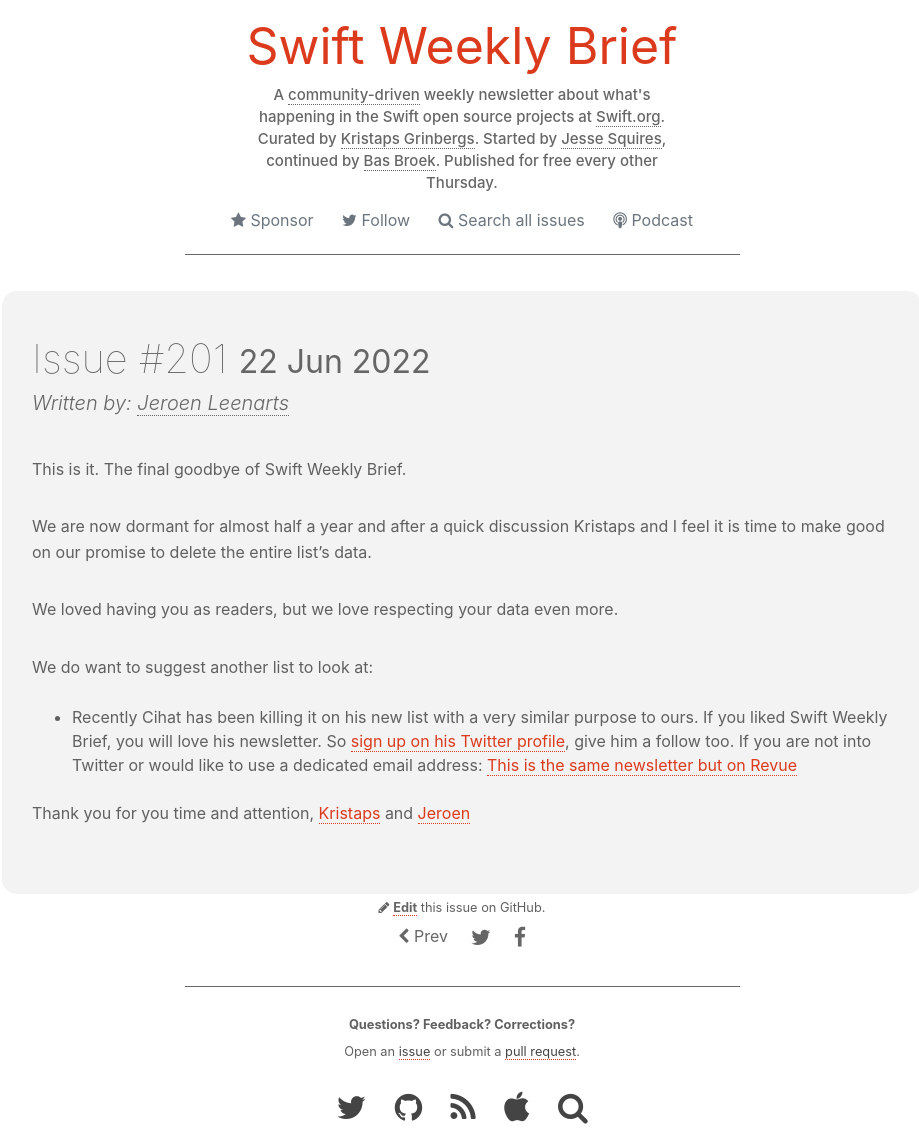
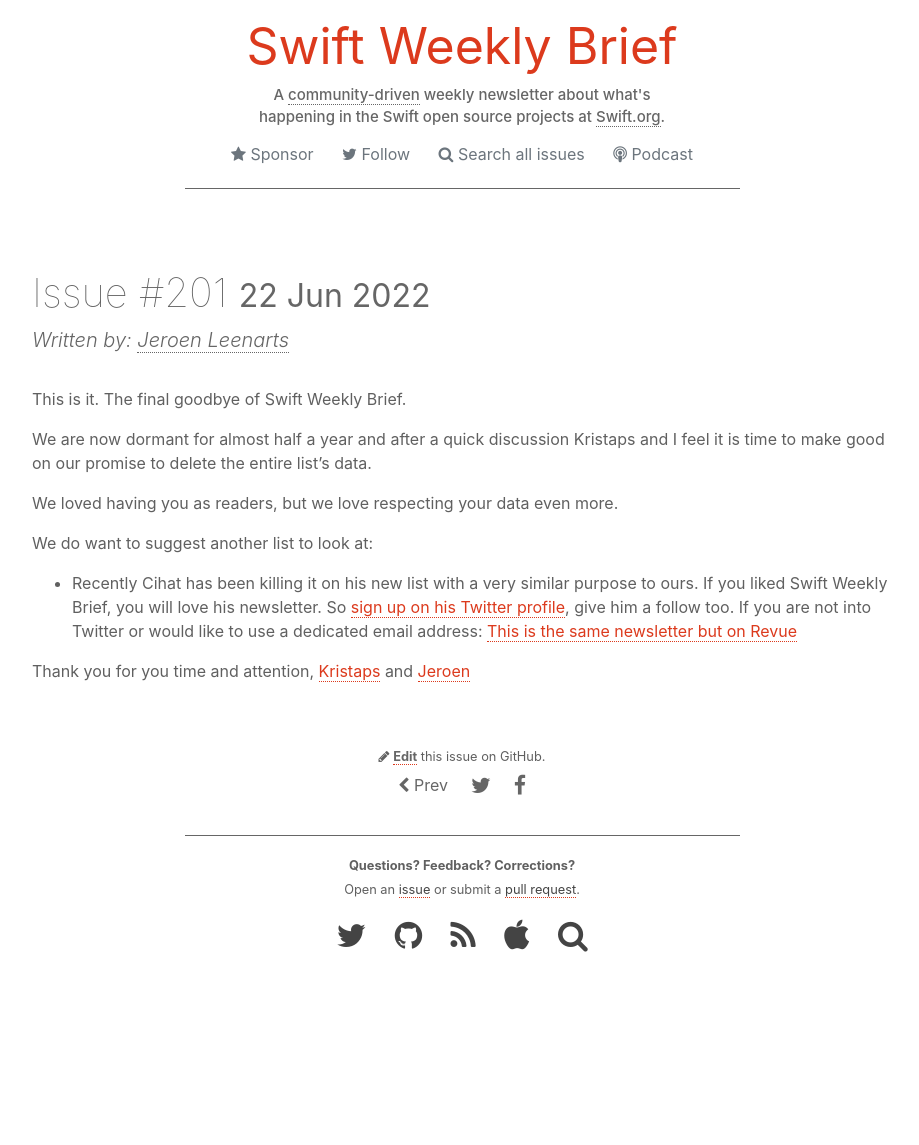
Before and after one commit to SwiftWeekly/swiftweekly.github.io, a Jekyll site: the page built from _posts/2022-06-22-issue-201.md, in a window 1280 px wide. Shown: the whole page, without its empty margins (178-1097 px from the left). Built offline with Jekyll 4.4.1, drawn with Linux system fonts in a browser that asks for light colours; after the commit the page ends 973 px from its top, so only the background shows below that.

Commit message:
various fixes and cleanup
- remove shitty dumb css
- fix podcast link
- remove pagination
- update header

```diff
--- a/_includes/header.html
+++ b/_includes/header.html
@@ -9,7 +9,6 @@
       <div class="mx-auto col-md-8 col-md-offset-2">
          <div class="mx-auto tagline col-md-8 col-md-offset-2">
             <h2>A <a href="/authors">community-driven</a> weekly newsletter about what's happening in the Swift open source projects at <a href="https://swift.org/" target="_blank">Swift.org</a>.
-            Curated by <a href="https://twitter.com/fassko">Kristaps Grinbergs</a>. Started by <a href="https://jessesquires.com" target="_blank">Jesse Squires</a>, continued by <a href="https://twitter.com/BasThomas" target="_blank">Bas Broek</a>. Published for free every other Thursday.</h2>
          </div> <!-- col -->
       </div> <!-- col -->
    </div> <!-- row -->
--- a/_includes/subscribe.html
+++ b/_includes/subscribe.html
@@ -5,7 +5,7 @@
 		<a class="btn btn-outline-secondary" href="/sponsorship" title="Become a sponsor"><i class="fa fa-star" aria-hidden="true"></i> Sponsor</a>
 		<a class="btn btn-outline-secondary" href="{{ site.links.twitter }}" title="Follow us on Twitter"><i class="fa fa-twitter" aria-hidden="true"></i> Follow</a>
 		<a class="btn btn-outline-secondary" href="/search" title="Search all issues"><i class="fa fa-search" aria-hidden="true"></i> Search all issues</a>
-		<a class="btn btn-outline-secondary" href="https://spec.fm/podcasts/swift-unwrapped" title="Swift Unwrapped"><i class="fa fa-podcast" aria-hidden="true"></i> Podcast</a>
+		<a class="btn btn-outline-secondary" href="https://swiftunwrapped.github.io" title="Swift Unwrapped"><i class="fa fa-podcast" aria-hidden="true"></i> Podcast</a>
       </nav>
    </div> <!-- col -->
 </div> <!-- row -->
--- a/css/style.css
+++ b/css/style.css
@@ -61,12 +61,6 @@
   color: var(--body-text);
   padding-bottom: 1rem;
   padding-top: 1rem;
-}
-
-body p {
-  line-height: 1.6rem;
-  padding: 0.5rem 0rem 0.5rem 0rem;
-  font-size: 16px;
 }
 
 hr {
@@ -174,7 +168,6 @@
 
 .post-list-item {
   margin-top: 20px;
-  background-color: var(--list-background-color);
   padding: 12px 30px;
   border-radius: 15px;
   overflow: hidden;
```
Also changed, not shown: index.html (+5 -34 lines).
